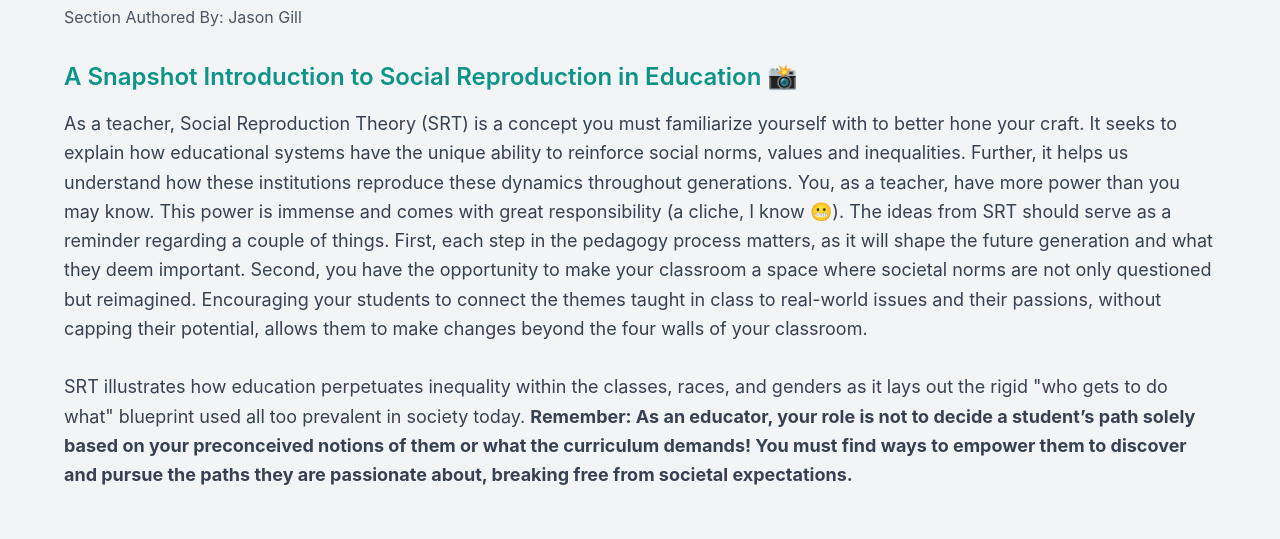
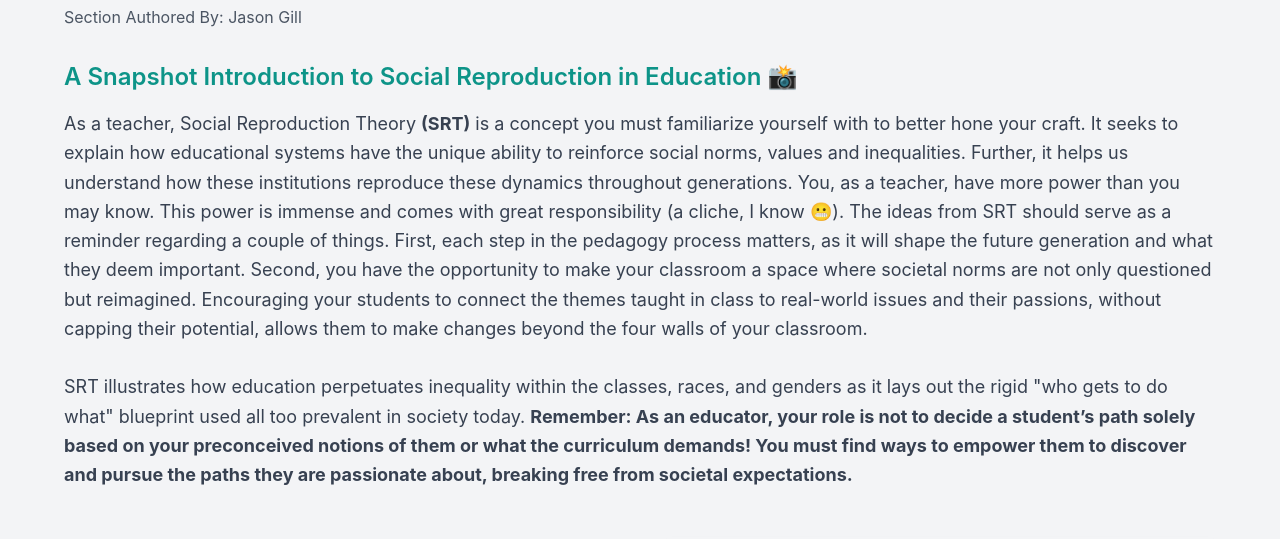
Before and after one commit to xgill15x/education-blog, a React (Create React App) app: page / in a window 1280 px wide. Shown: the part 971-1510 px from the top of the page. Built offline with nearby package versions, Linux system fonts and the light colour scheme; grey boxes are pictures that could not be loaded.

Commit message:
bold SRT

```diff
--- a/src/components/Reproduction.jsx
+++ b/src/components/Reproduction.jsx
@@ -28,22 +28,22 @@ const Reproduction = () => {
               A Snapshot Introduction to Social Reproduction in Education 📸
             </h3>
             <p className="text-lg text-gray-700 leading-relaxed">
-              As a teacher, Social Reproduction Theory (SRT) is a concept you
-              must familiarize yourself with to better hone your craft. It seeks
-              to explain how educational systems have the unique ability to
-              reinforce social norms, values and inequalities. Further, it helps
-              us understand how these institutions reproduce these dynamics
-              throughout generations. You, as a teacher, have more power than
-              you may know. This power is immense and comes with great
-              responsibility (a cliche, I know 😬). The ideas from SRT should
-              serve as a reminder regarding a couple of things. First, each step
-              in the pedagogy process matters, as it will shape the future
-              generation and what they deem important. Second, you have the
-              opportunity to make your classroom a space where societal norms
-              are not only questioned but reimagined. Encouraging your students
-              to connect the themes taught in class to real-world issues and
-              their passions, without capping their potential, allows them to
-              make changes beyond the four walls of your classroom.
+              As a teacher, Social Reproduction Theory <b>(SRT)</b> is a concept
+              you must familiarize yourself with to better hone your craft. It
+              seeks to explain how educational systems have the unique ability
+              to reinforce social norms, values and inequalities. Further, it
+              helps us understand how these institutions reproduce these
+              dynamics throughout generations. You, as a teacher, have more
+              power than you may know. This power is immense and comes with
+              great responsibility (a cliche, I know 😬). The ideas from SRT
+              should serve as a reminder regarding a couple of things. First,
+              each step in the pedagogy process matters, as it will shape the
+              future generation and what they deem important. Second, you have
+              the opportunity to make your classroom a space where societal
+              norms are not only questioned but reimagined. Encouraging your
+              students to connect the themes taught in class to real-world
+              issues and their passions, without capping their potential, allows
+              them to make changes beyond the four walls of your classroom.
               <br />
               <br />
               SRT illustrates how education perpetuates inequality within the
```
